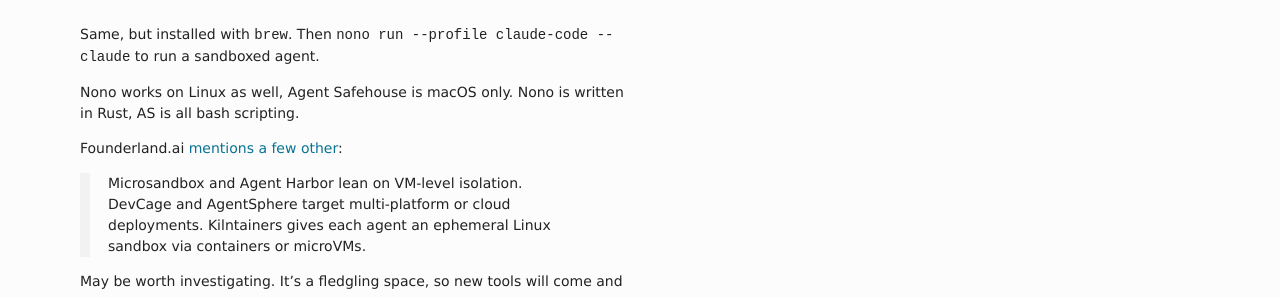
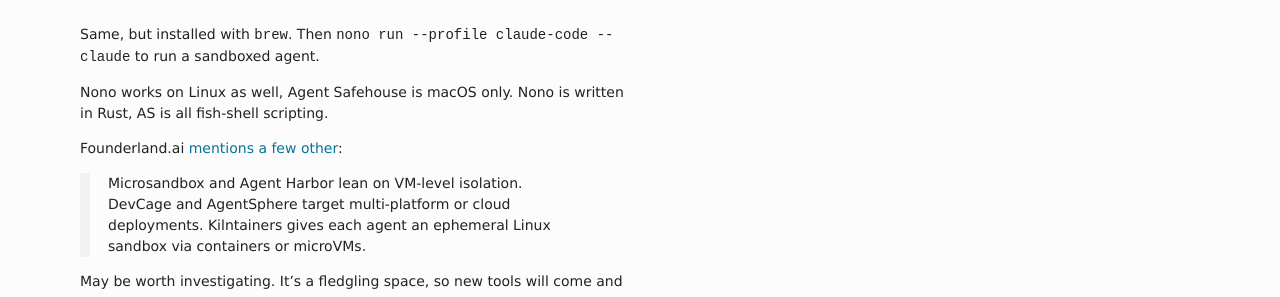
Before and after one commit to philipmat/philipmat.github.io, a Jekyll site: the page built from _posts/2026-03-15-macos-agent-sandboxing-agent-safehouse-nono.md, in a window 1280 px wide. Shown: the part 468-765 px from the top of the page. Built offline with Jekyll 4.4.1, drawn with Linux system fonts in a browser that asks for light colours.

Commit message:
Change scripting language from bash to fish-shell
Updated the scripting language reference from bash to fish-shell for clarity.

```diff
--- a/_posts/2026-03-15-macos-agent-sandboxing-agent-safehouse-nono.md
+++ b/_posts/2026-03-15-macos-agent-sandboxing-agent-safehouse-nono.md
@@ -17,7 +17,7 @@
 Same, but installed with `brew`. Then `nono run --profile claude-code -- claude` to run a sandboxed agent.
 
 
-Nono works on Linux as well, Agent Safehouse is macOS only. Nono is written in Rust, AS is all bash scripting.
+Nono works on Linux as well, Agent Safehouse is macOS only. Nono is written in Rust, AS is all fish-shell scripting.
 
 Founderland.ai [mentions a few other](https://www.founderland.ai/articles/agent-safehouse-brings-native-sandboxing-to-macos-ai-agents-mmiwmf3f#:~:text=Microsandbox,microVMs):
 > Microsandbox and Agent Harbor lean on VM-level isolation. DevCage and AgentSphere target multi-platform or cloud deployments. Kilntainers gives each agent an ephemeral Linux sandbox via containers or microVMs.
```
